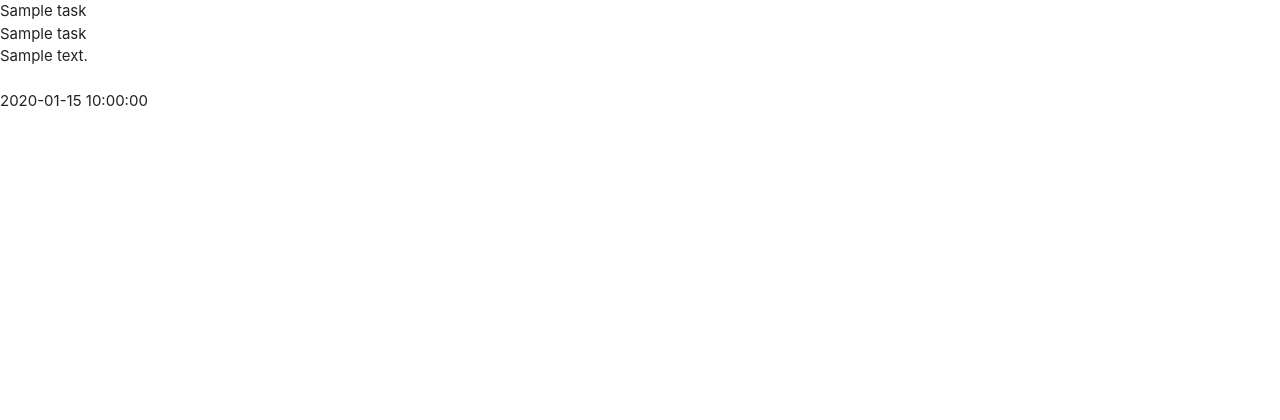
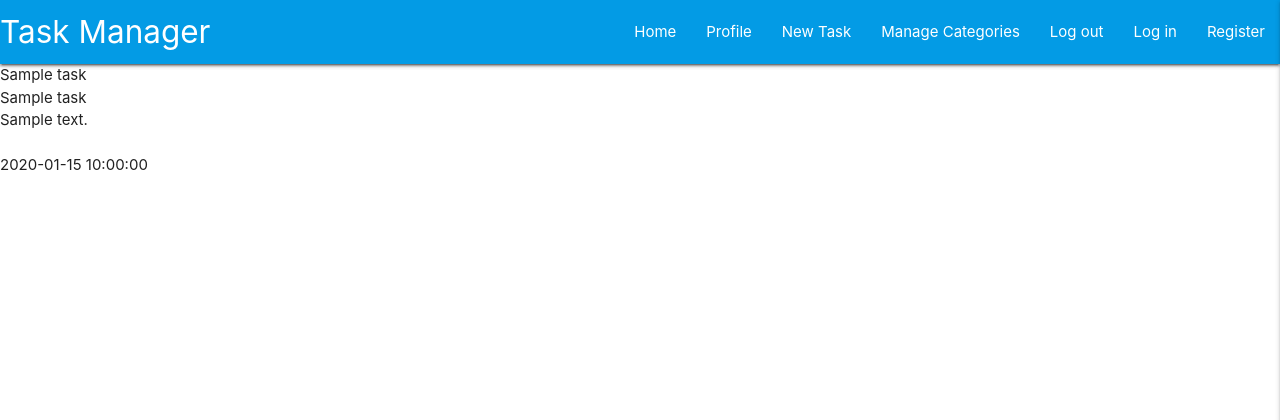
Before and after one commit to daat2/flask-travel-project, a Flask app: page / in a window 1280 px wide. Shown: the top 420 px of the page. Run offline with Flask 2, Linux system fonts and the light colour scheme; a database or web service that is not in the repository returns one stand-in record (values such as "Sample title"); some libraries are stand-ins or nearby versions.

Commit message:
Add materialise Navbar and sidenav

```diff
--- a/static/js/script.js
+++ b/static/js/script.js
@@ -0,0 +1,3 @@
+$(document).ready(function(){
+    $('.sidenav').sidenav({edge:"right"});
+  });
--- a/templates/base.html
+++ b/templates/base.html
@@ -13,6 +13,37 @@
 </head>
 <body>
 
+<header>
+<nav>
+<nav class = "nav-extended text-shadow #039be5 light-blue darken-1">
+    <div class="nav-wrapper">
+      <a href="{{ url_for('get_task') }}" class="brand-logo">Task Manager</a>
+      <a href="#" data-target="mobile-demo" class="sidenav-trigger right"><i class="fas fa-bars"></i></a>
+    <ul class="right hide-on-med-and-down">
+        <li><a href="{{ url_for('get_task') }}">Home</a></li>
+        <li><a href="#">Profile</a></li>
+        <li><a href="#">New Task</a></li>
+        <li><a href="#">Manage Categories</a></li>
+        <li><a href="#">Log out</a></li>
+         <li><a href="#">Log in</a></li>
+        <li><a href="#">Register</a></li>
+    </ul>
+    </div>
+  </nav>
+
+  <ul class="sidenav" id="mobile-demo">
+<li><h4.center-align.light-blue-text . text-darken-4>Task Manage</h4></li>
+    <li><a href="{{ url_for('get_task') }}">Home</a></li>
+    <li><a href="#">Profile</a></li>
+     <li><a href="#">New Task</a></li>
+     <li><a href="#">Manage Categories</a></li>
+     <li><a href="#">Log out</a></li>
+      <li><a href="#">Log in</a></li>
+     <li><a href="#">Register</a></li>
+  </ul>
+
+</header>
+
 
     {% block content %}
     {% endblock %}
```
